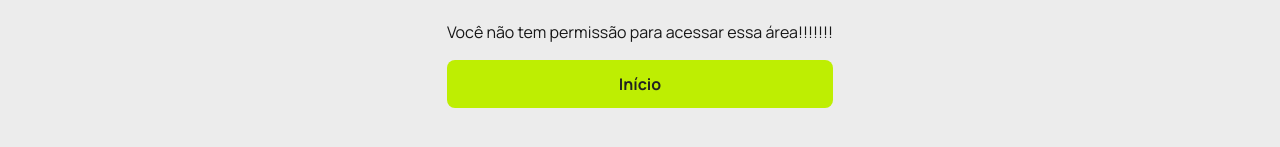
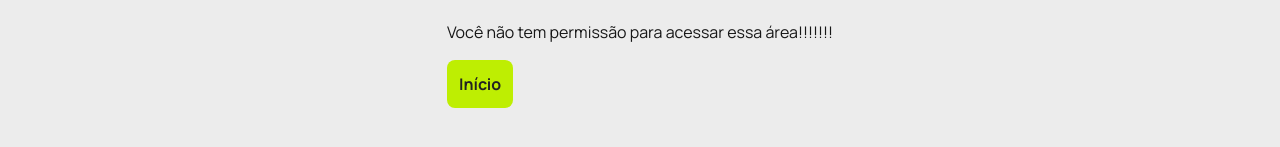
Before and after one commit to guerreiru/conecta, a Next.js app: page /unauthorized in a window 1280 px wide. Shown: the part 395-542 px from the top of the page. Built offline with nearby package versions, Linux system fonts and the light colour scheme; no server answers.

Commit message:
fix: update UnauthorizedPage layout to improve button accessibility

```diff
--- a/src/app/(public)/unauthorized/page.tsx
+++ b/src/app/(public)/unauthorized/page.tsx
@@ -9,9 +9,9 @@ export default function UnauthorizedPage() {
         <div>
           <p>Você não tem permissão para acessar essa área!!!!!!!</p>
         </div>
-        <Button>
-          <Link href="/">Início</Link>
-        </Button>
+        <Link href="/">
+          <Button>Início</Button>
+        </Link>
       </div>
     </main>
   );
```
